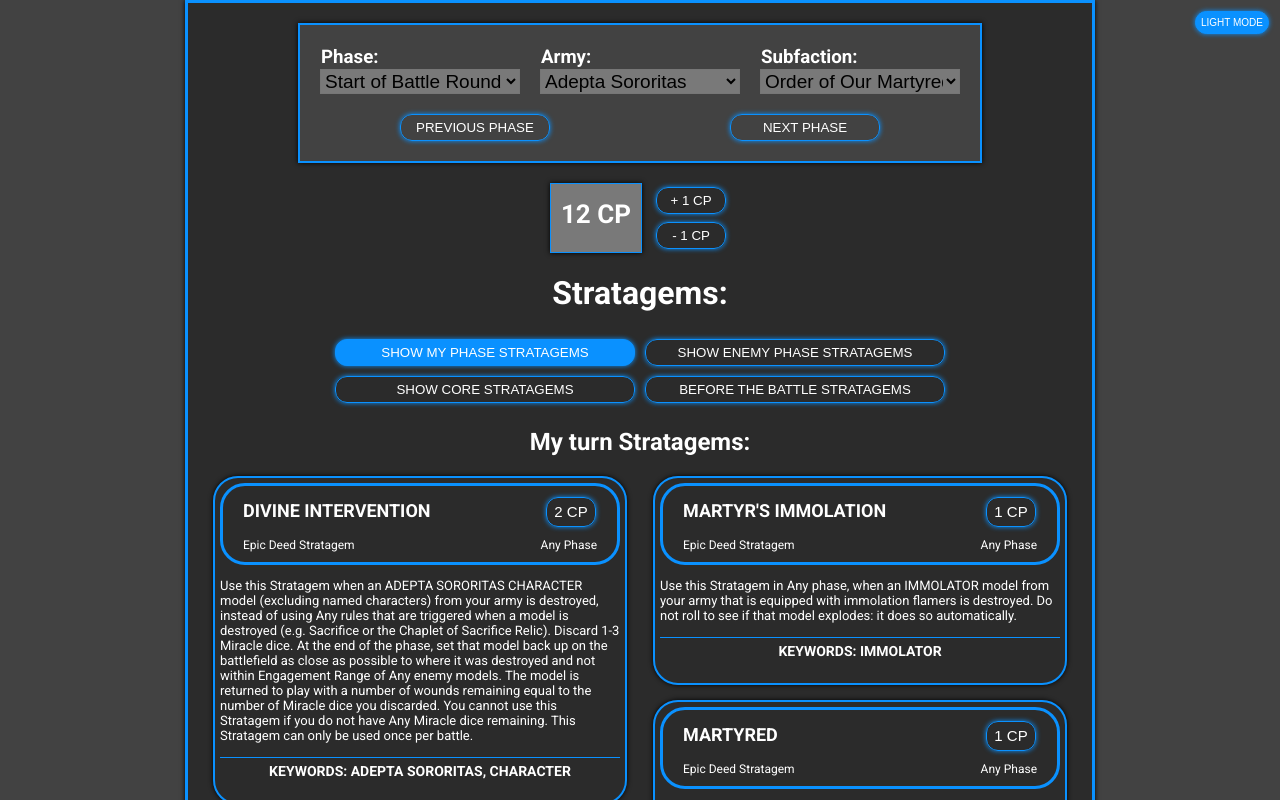
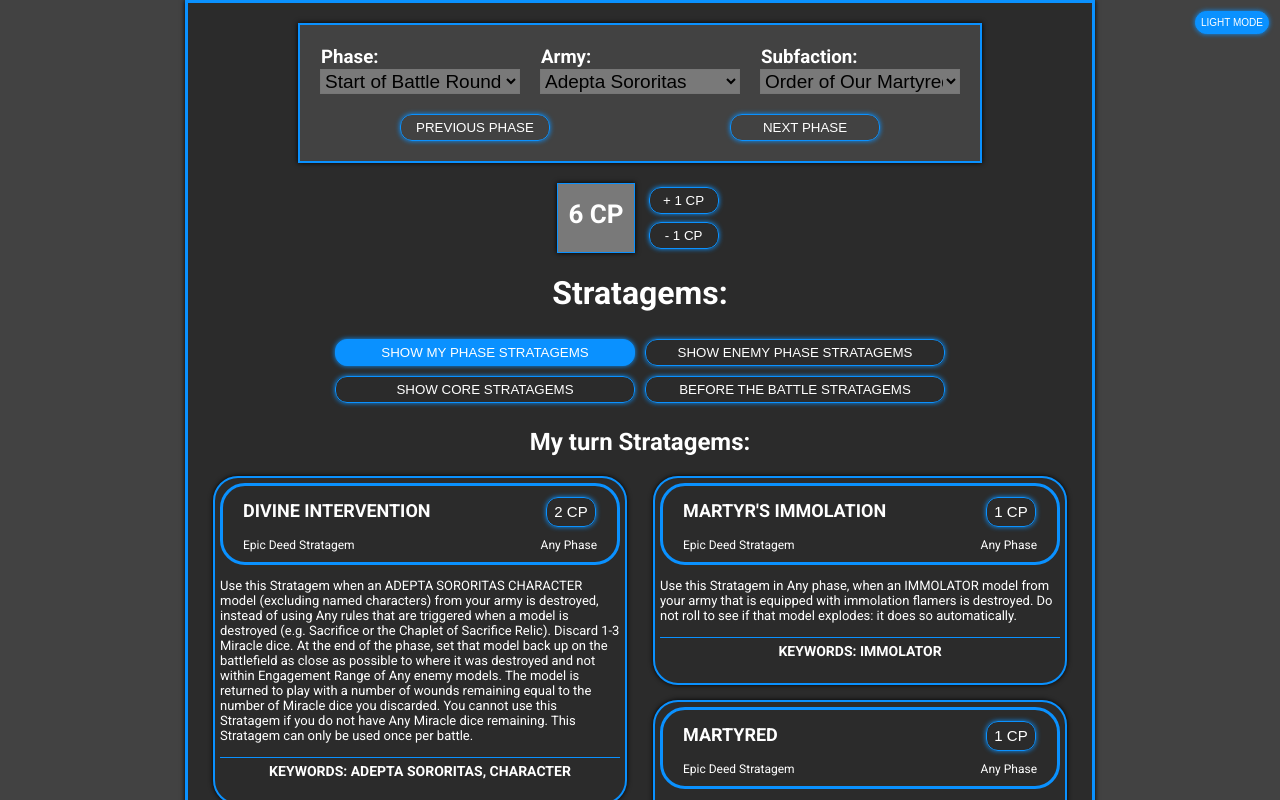
Before and after one commit to maciejwalega17/warhammer_app, a React (Create React App) app: page / in a window 1280 px wide. Shown: the top 800 px of the page. Built offline with nearby package versions, Linux system fonts and the light colour scheme.

Commit message:
changed initial cp amount

```diff
--- a/src/components/App.js
+++ b/src/components/App.js
@@ -22,7 +22,7 @@
 	const [selectedPhase, setSelectedPhase] = useState(phaseList[0]);
 	const [selectedArmy, setSelectedArmy] = useState(armyList[0]);
 	const [selectedSubfaction, setSelectedSubfaction] = useState('');
-	const [commandPoints, setCommandPoints] = useState(12);
+	const [commandPoints, setCommandPoints] = useState(6);
 	const [listShow, setlistShow] = useState('mine');
 
 	const [showModalSmall, setShowModalSmall] = useState(false);
```
